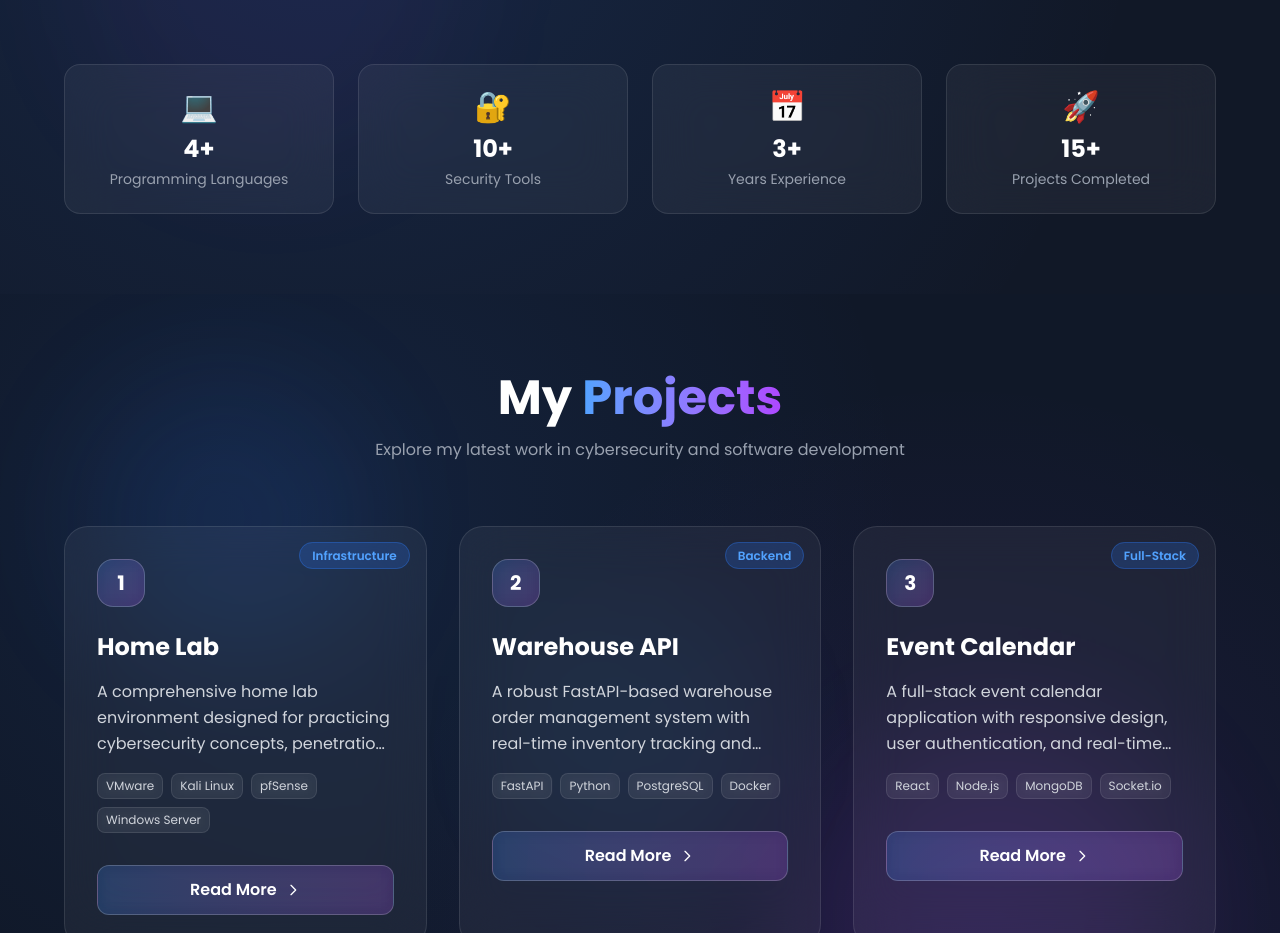
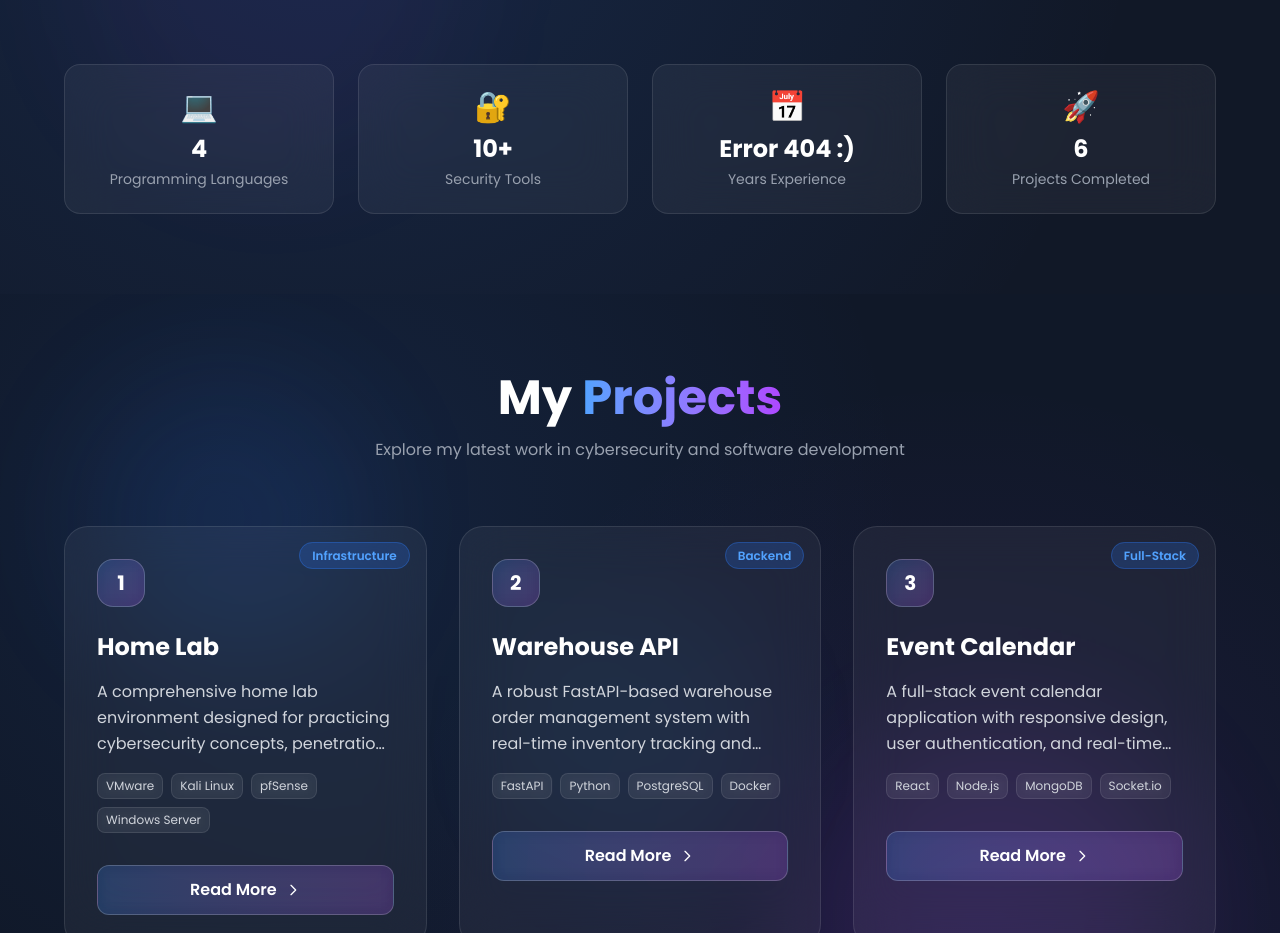
Before and after one commit to Motje3/Portfoliov2, a React (Vite) app in the folder my-portfolio/: page / in a window 1280 px wide. Shown: the part 4280-5213 px from the top of the page. Built offline with nearby package versions, Linux system fonts and the light colour scheme.

Commit message:
new skills section

```diff
--- a/my-portfolio/src/components/SkillsSection.tsx
+++ b/my-portfolio/src/components/SkillsSection.tsx
@@ -6,7 +6,7 @@ const SkillsSection = ({
 }: {
   sectionsRef: React.MutableRefObject<Record<string, HTMLElement | null>>;
 }) => {
-  const ref = useRef(null);
+  const ref = useRef<HTMLElement | null>(null);
   const isInView = useInView(ref, { once: true });
   const [animatedValues, setAnimatedValues] = useState<{[key: string]: number}>({});
 
@@ -254,10 +254,10 @@ const SkillsSection = ({
           viewport={{ once: true }}
         >
           {[
-            { label: "Programming Languages", value: "4+", icon: "💻" },
+            { label: "Programming Languages", value: "4", icon: "💻" },
             { label: "Security Tools", value: "10+", icon: "🔐" },
-            { label: "Years Experience", value: "3+", icon: "📅" },
-            { label: "Projects Completed", value: "15+", icon: "🚀" },
+            { label: "Years Experience", value: "Error 404 :)", icon: "📅" },
+            { label: "Projects Completed", value: "6", icon: "🚀" },
           ].map((stat, index) => (
             <motion.div
               key={stat.label}
```
